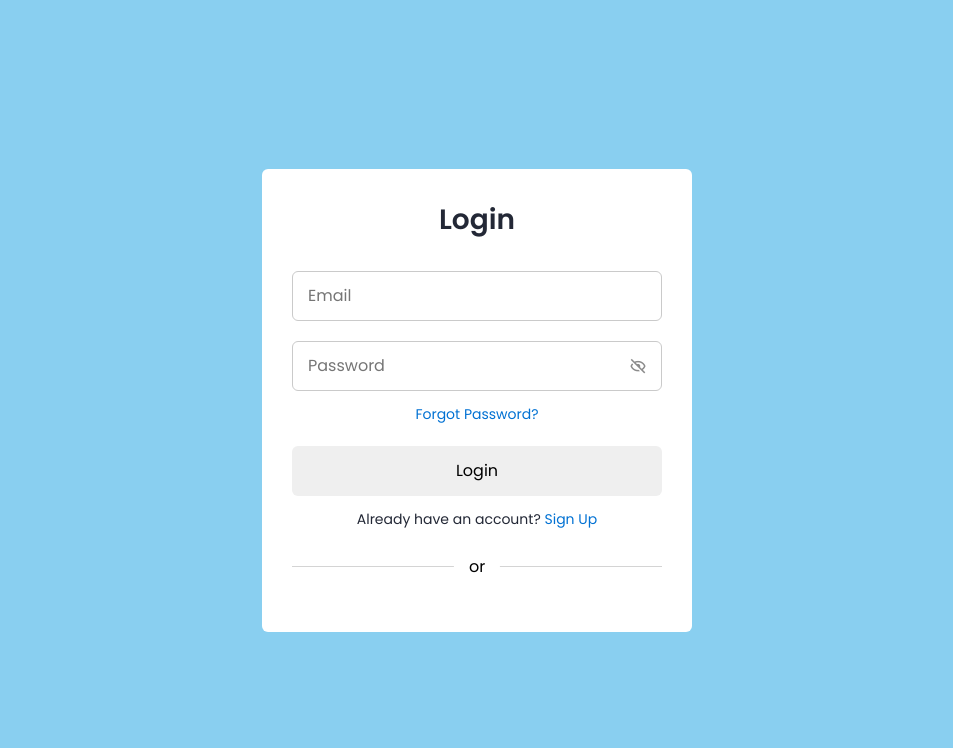
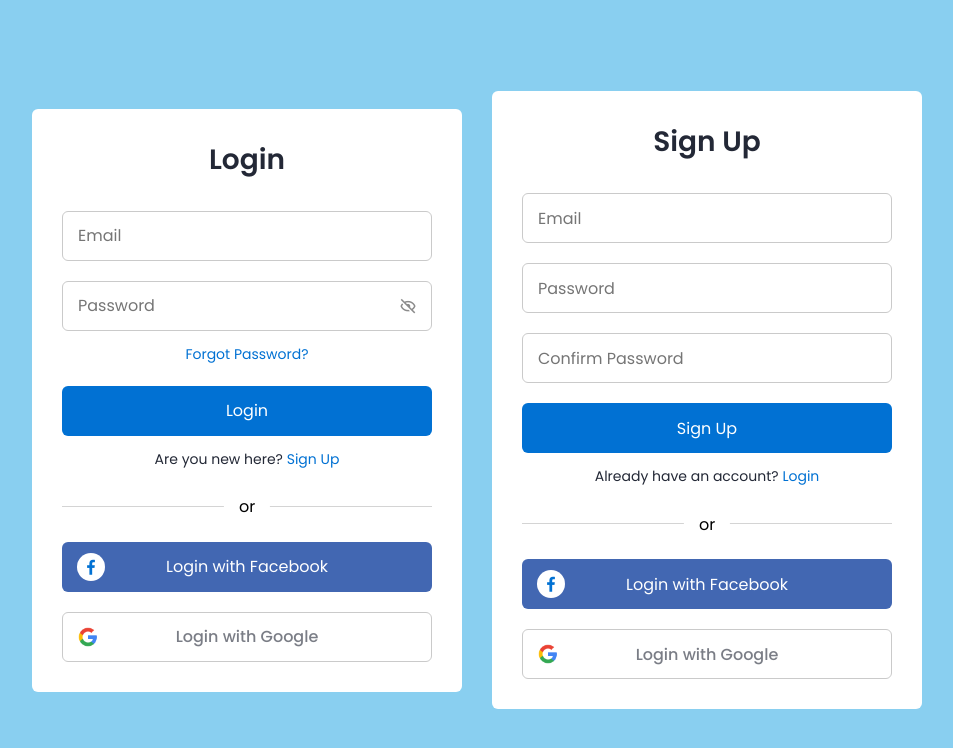
Before and after one commit to SahanArda/Login-Signup, a plain HTML site: page index.html in a window 1280 px wide. Shown: the whole page, without its empty margins (163-1116 px from the left). Drawn offline with nearby package versions, Linux system fonts and the light colour scheme.

Commit message:
created the sign up form and fixed some erros in login form

```diff
--- a/index.html
+++ b/index.html
@@ -36,12 +36,68 @@
                         <button>Login</button>
                     </div>
 
-                    <div class="form-link">
-                        <span>Already have an account? <a href="#" class="signup-link">Sign Up</a></span>
-                    </div>
                 </form>
+                <div class="form-link">
+                    <span>Are you new here? <a href="#" class="link signup-link">Sign Up</a></span>
+                </div>
             </div>
             <div class="line"></div>
+            <div class="media-options">
+                <a href="#" class="field facebook">
+                    <em class="bx bxl-facebook facebook-icon"></em>
+                    <span>Login with Facebook</span>
+                </a>
+            </div>
+
+            <div class="media-options">
+                <a href="#" class="field google">
+                    <img src="google-logo.png" alt="" class="google-logo">
+                    <span>Login with Google</span>
+                </a>
+            </div>
+        </div>
+
+        <div class="form signup">
+            <div class="form-content">
+                <header>Sign Up</header>
+
+                <form action="#">
+
+                    <div class="field input-field">
+                        <input type="email" placeholder = "Email" class="input">
+                    </div>
+
+                    <div class="field input-field">
+                        <input type="text" placeholder = "Password" class="password">
+                    </div>
+
+                    <div class="field input-field">
+                        <input type="text" placeholder = "Confirm Password" class="password">
+                    </div>
+
+                    <div class="field button-field">
+                        <button>Sign Up</button>
+                    </div>
+
+                </form>
+                <div class="form-link">
+                    <span>Already have an account? <a href="#" class="link login-link">Login</a></span>
+                </div>
+            </div>
+            <div class="line"></div>
+            <div class="media-options">
+                <a href="#" class="field facebook">
+                    <em class="bx bxl-facebook facebook-icon"></em>
+                    <span>Login with Facebook</span>
+                </a>
+            </div>
+
+            <div class="media-options">
+                <a href="#" class="field google">
+                    <img src="google-logo.png" alt="" class="google-logo">
+                    <span>Login with Google</span>
+                </a>
+            </div>
         </div>
     </section>
 
--- a/styles.css
+++ b/styles.css
@@ -19,6 +19,7 @@
     min-height: 100vh;
     width: 100%;
     background-color: var(--primary-color);
+    column-gap: 30px;
 }
 
 .form {
@@ -40,11 +41,12 @@ form {
     margin-top: 30px;
 }
 
-form .field {
+.form .field {
     position: relative;
     height: 50px;
     width: 100%;
     margin-top: 20px;
+    border-radius: 6px;
 }
 
 .field input,
@@ -58,8 +60,13 @@ form .field {
 }
 
 .field input{
+    outline: none;
     border: 1px solid #CACACA;
     padding: 0 15px;
+}
+
+.field input:focus {
+    border-bottom-width: 2px;
 }
 
 .eye-icon {
@@ -71,6 +78,17 @@ form .field {
     color: #8b8b8b;
     cursor: pointer;
     padding: 5px;
+}
+
+.field button {
+    color: var(--secondary-color);
+    background-color: #0171d3;
+    transition: all 0.3s ease;
+    cursor: pointer;
+}
+
+.field button:hover {
+    background-color: #016dcb;
 }
 
 .form-link {
@@ -90,7 +108,7 @@ form .field {
     text-decoration: none;
 }
 
-.form a:hover {
+.form-content a:hover {
     text-decoration: underline;
 }
 
@@ -111,3 +129,50 @@ form .field {
     background-color: var(--secondary-color);
     padding: 0 15px;
 }
+
+.media-options a {
+    display: flex;
+    align-items: center;
+    justify-content: center;
+}
+
+a.facebook {
+    color: #fff;
+    background-color: #4267b2;
+}
+
+a.facebook .facebook-icon {
+    height: 28px;
+    width: 28px;
+    color: #0171d3;
+    background-color: #fff;
+    border-radius: 50%;
+    font-size: 20px;
+    display: flex;
+    justify-content: center;
+    align-items: center;
+}
+
+.facebook-icon,
+img.google-logo {
+    position: absolute;
+    top: 50%;
+    left: 15px;
+    transform: translateY(-50%);
+}
+
+img.google-logo {
+    height: 20px;
+    width: 20px;
+    object-fit: cover;
+}
+
+a.google {
+    border: 1px solid #CACACA;
+}
+
+a.google span {
+    font-weight: 500;
+    opacity: 0.6;
+    color: #232836;
+}
```
Also changed, not shown: google-logo.png (added).
